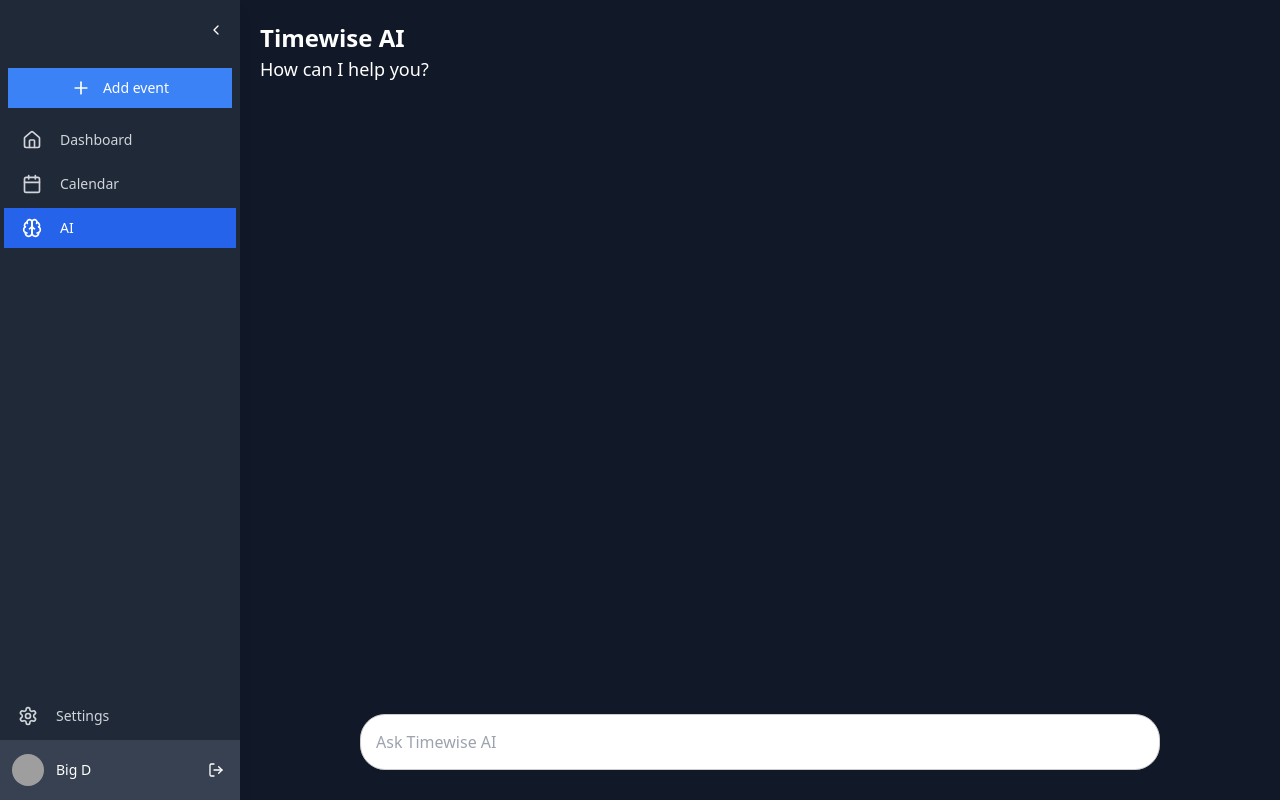
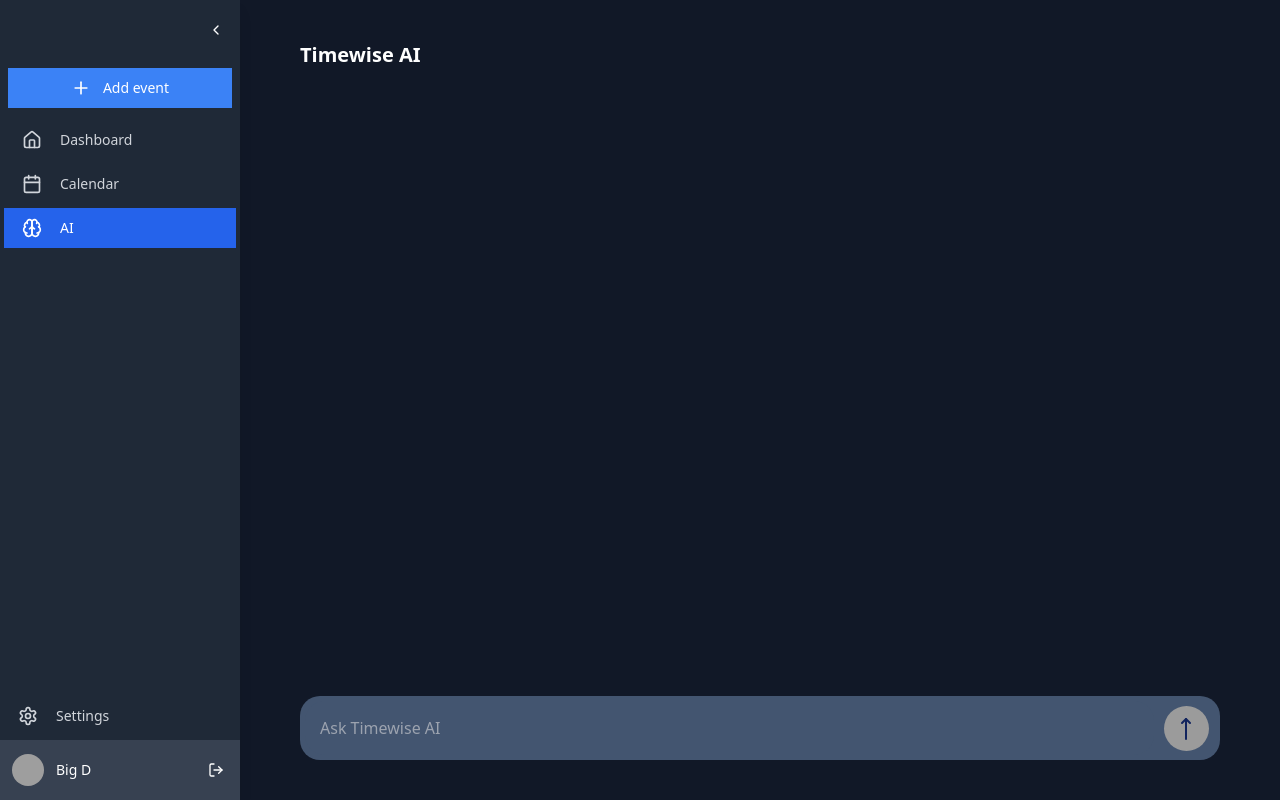
Before and after one commit to gsdyu/Calcoy, a Next.js app in the folder frontend/: page /ai in a window 1280 px wide. Built offline with nearby package versions, Linux system fonts and the light colour scheme; grey boxes are pictures that could not be loaded.

Commit message:
fixed and added styling for ai page

```diff
--- a/frontend/src/components/AI/AiPage.js
+++ b/frontend/src/components/AI/AiPage.js
@@ -1,43 +1,94 @@
 'use client';
 
+import React, { useState, useEffect, useRef } from 'react';
 import styles from './AiPage.module.css';
-import { useState } from 'react';
+import { MoveUp } from 'lucide-react';
 
-function TextInput() {
-  const [inputValue, setInputValue] = useState('');
+const AiPage = () => {
+  const [messages, setMessages] = useState([]);
+  const [input, setInput] = useState('');
+  const textareaRef = useRef(null);
+  const [response, setResponse] = useState('');
 
-  const handleInputChange = (event) => {
-    const { value } = event.target;
-    setInputValue(value);
-    event.target.style.height = 'auto';
-    event.target.style.height = `${event.target.scrollHeight}px`;
+  const handleInputChange = (e) => {
+    setInput(e.target.value);
+  };
+
+  const handleSendMessage = async (e) => {
+    e.preventDefault();
+    if (!input) return;
+
+    const userMessage = { sender: 'user', text: input };
+    setMessages((prevMessages) => [...prevMessages, userMessage]);
+
+    // groq api
+    try {
+      const response = await fetch('/ai', {
+        method: 'POST',
+        headers: {
+          'Content-Type': 'application/json',
+        },
+        body: JSON.stringify({ message: input }),
+      });
+
+      if (!response.ok) {
+        throw new Error('Network response was not ok');
+      }
+
+      const data = await response.json();
+
+      const botMessage = { sender: 'bot', text: data.message };
+      setMessages((prevMessages) => [...prevMessages, botMessage]);
+    } catch (error) {
+      console.error('Error fetching response:', error);
+      const errorMessage = { sender: 'bot', text: 'error' };
+      setMessages((prevMessages) => [...prevMessages, errorMessage])
+    }
+
+    setInput('');
+    textareaRef.current.style.height = 'auto';
+  };
+
+  useEffect(() => {
+    if (textareaRef.current) {
+      textareaRef.current.style.height = 'auto';
+      textareaRef.current.style.height = `${textareaRef.current.scrollHeight}px`;
+    }
+  }, [input]);
+
+  const handleKeyPress = (e) => {
+    if (e.key === 'Enter' && !e.shiftKey) {
+      e.preventDefault();
+      handleSendMessage(e);
+    }
   };
 
   return (
-    <div className={styles.inputContainer}>
+    <>
+      <div className={styles.container}>
+        <h1 className={styles.aiheader}>Timewise AI</h1>
+        <div className={styles.chatWindow}>
+          {messages.map((msg, index) => (
+            <div key={index} className={`${styles.message} ${msg.sender === 'user' ? styles.user : styles.bot}`}>
+              {msg.text}
+            </div>
+          ))}
+        </div>
+        <form onSubmit={handleSendMessage} className={styles.inputContainer}>
           <textarea
-        value={inputValue}
+            ref={textareaRef}
+            value={input}
             onChange={handleInputChange}
+            onKeyDown={handleKeyPress}
             placeholder="Ask Timewise AI"
-        className={styles.inputText}
+            className={styles.textarea}
             rows={1}
           />
+          <button type="submit" className={`${styles.button} ${input.trim() ? styles.buttonActive : ''}`}><MoveUp className={styles.sendicon}/></button>
+        </form>
       </div>
+    </>
   );
-}
-
-const AiPage = () => {
-
-  return (
-    <div className={styles.pageContainer}>
-      <div className={styles.headerContainer}>
-        <h1 className={styles.header}>Timewise AI</h1>
-        <h2 className={styles.subheader}>How can I help you?</h2>
-      </div>
-
-      <TextInput />
-    </div>
-  );
-}
+};
 
 export default AiPage;
--- a/frontend/src/components/AI/AiPage.module.css
+++ b/frontend/src/components/AI/AiPage.module.css
@@ -1,49 +1,92 @@
+.aiheader {
+    font-size: 20px;
+    font-weight: bold;
+}
 
-.pageContainer {
+
+.container {
+    max-width: 1000px;
+    margin: 0 auto;
+    padding: 40px;
     display: flex;
     flex-direction: column;
-    justify-content: space-between;
     height: 100vh;
-    box-sizing: border-box;
   }
 
-  .headerContainer {
-    width: 100%;
-    padding: 20px;
-    box-sizing: border-box;
+  .chatWindow {
+    display: flex; /* Enable flexbox */
+    flex-direction: column; /* Stack messages vertically */
+    flex: 1; /* Take up available space */
+    padding: 10px; /* Add some padding inside the chat window */
+    overflow-y: auto; /* Allow scrolling if the content overflows */
   }
 
-  .header {
-    font-size: 24px;
-    font-weight: 900;
+  .message {
+    padding: 10px 15px; /* Padding inside the message box */
+    border-radius: 10px; /* Rounded corners */
+    margin: 5px 0; /* Space between messages */
+    word-wrap: break-word; /* Wrap long words to the next line */
+    display: inline-block; /* Make the background cover only the text */
+    max-width: 75%; /* Prevent messages from being too wide */
   }
 
-  .subheader {
-    font-size: 18px;
+  .user {
+    text-align: right;
+    background-color: rgb(67, 85, 112);
+    align-self: flex-end; /* Align user messages to the right */
+  }
+
+  .bot {
+    text-align: left;
+    align-self: flex-start;
   }
 
   .inputContainer {
+    color: rgb(255, 255, 255);
     display: flex;
     justify-content: center;
-    padding: 20px;
-    width: 100%;
-    margin-top: auto;
-    margin-bottom: 10px;
+    position: sticky;
+    bottom: 0;
+    background-color: rgb(67, 85, 112);
+    border-radius: 20px;
+    padding: 5px;
   }
 
-
-  .inputText {
-    color: black;
+  .textarea {
+    background-color: rgb(67, 85, 112);
     width: 90%;
-    max-width: 800px;
+    flex: 1;
     padding: 15px;
-    font-size: 16px;
-    border: 1px solid #ccc;
-    border-radius: 25px;
-    outline: none;
     resize: none;
     overflow: hidden;
     min-height: 40px;
+    border-radius: 20px;
+    font-size: 14px;
     line-height: 1.5;
-    box-shadow: none;
+    font-size: 16px;
   }
+
+  .textarea:focus {
+    outline: none;
+  }
+
+  .button {
+    background-color: rgb(155, 155, 155);
+    border-radius: 100%;
+    height: 45px;
+    width: 45px;
+    padding: 10px 10px;
+    margin-top: auto;
+    margin-left: 10px;
+    margin-right: 6px;
+    margin-bottom: 4px;
+  }
+
+  .buttonActive {
+    background-color: #e4e4e4;
+    color: rgb(255, 255, 255);
+  }
+
+  .sendicon {
+    color: #11235e;
+  }
```
Lines whose indentation alone changed are shown as unchanged.
